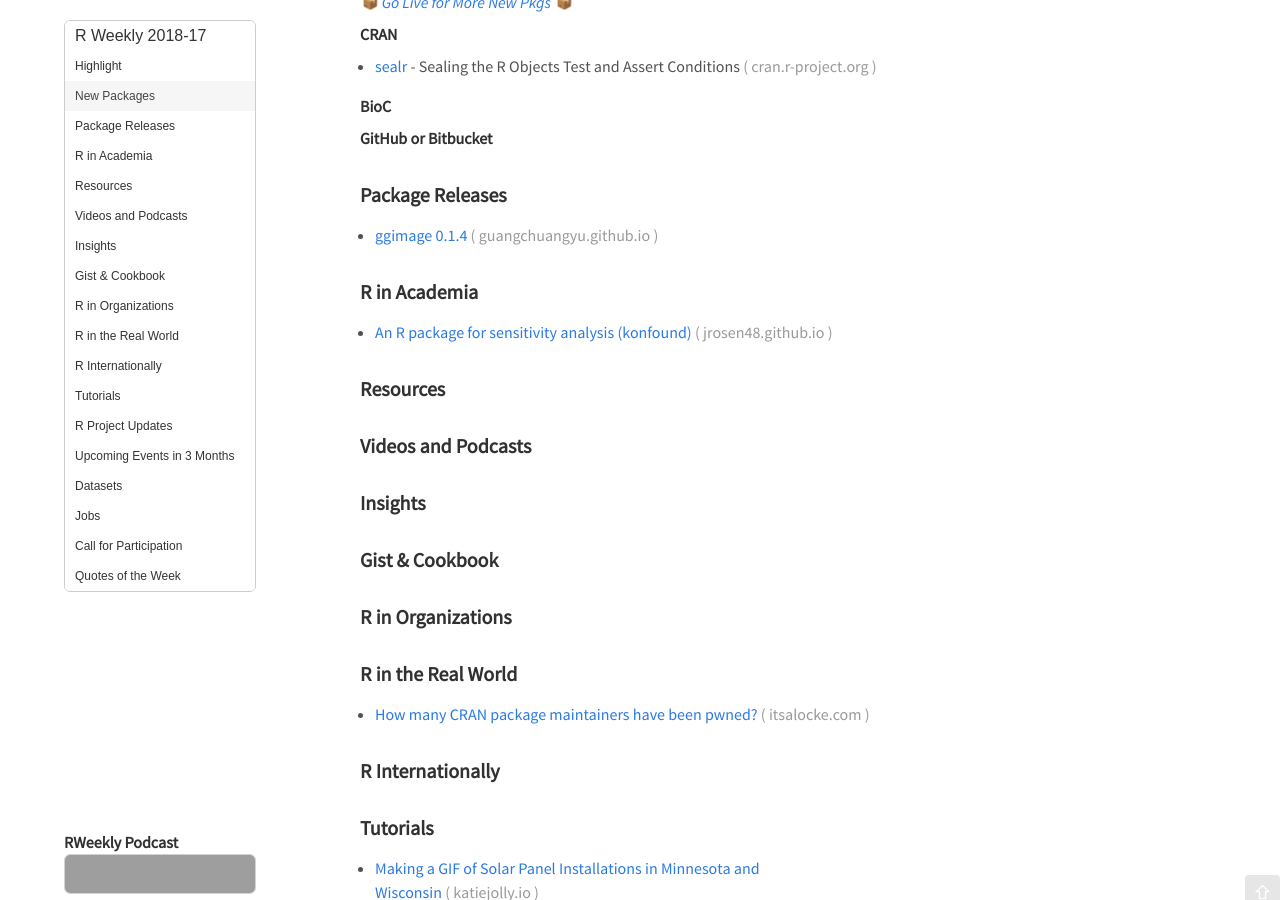
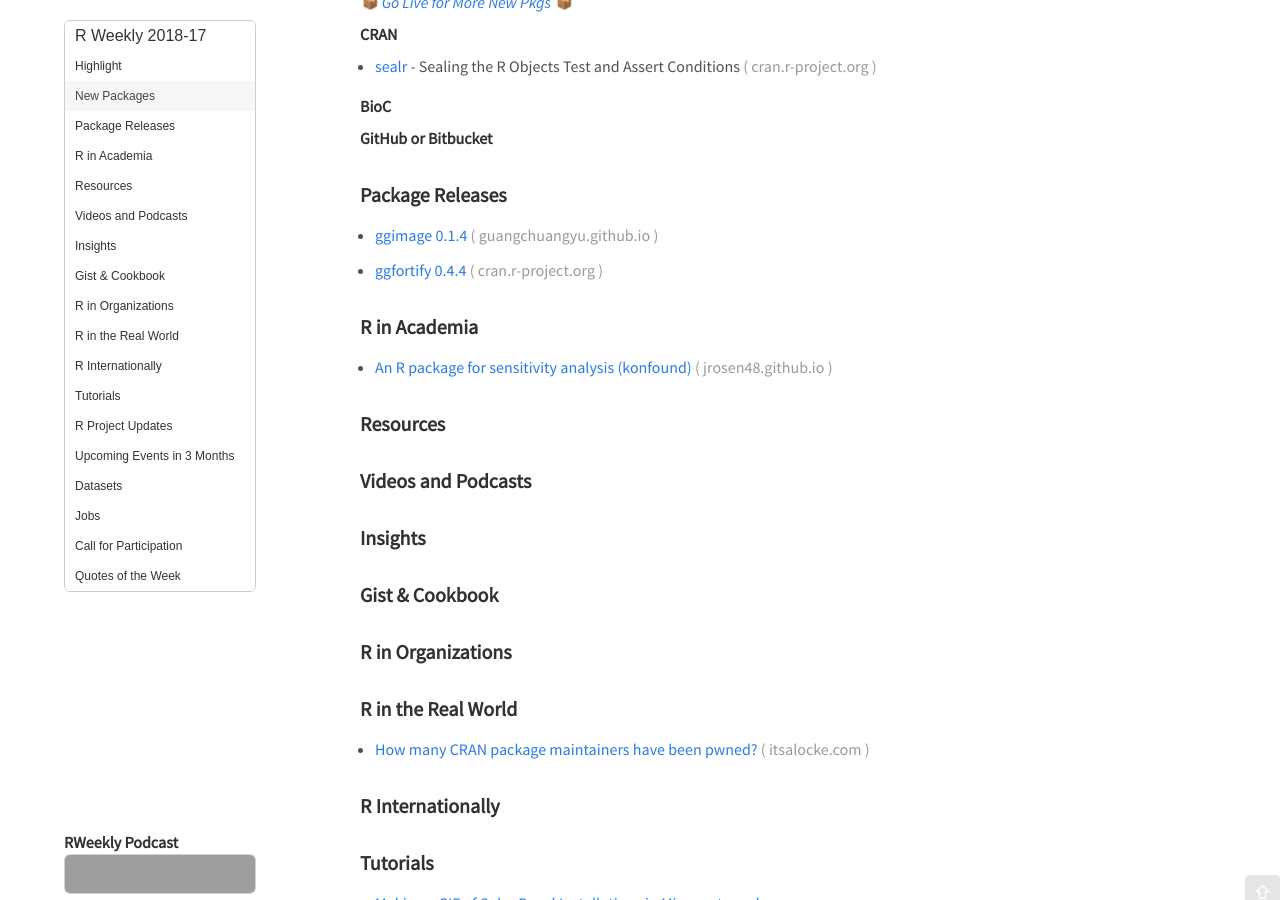
Before and after one commit to rweekly/rweekly.org, a Jekyll site: the page built from draft.md, in a window 1280 px wide and 900 px high, scrolled down 304 px. Built offline with Jekyll 4.4.1, drawn with Linux system fonts in a browser that asks for light colours; emoji names are drawn with the system emoji font; comment, search, counter and statistics services are not loaded; grey boxes are pictures that could not be loaded.

Commit message:
Added new ggfortify release

```diff
--- a/draft.md
+++ b/draft.md
@@ -30,6 +30,7 @@ Release Date: 2018-4-23
 ### Package Releases
 
 + [ggimage 0.1.4](https://guangchuangyu.github.io/2018/04/setting-ggplot2-background-with-ggbackground/)
++ [ggfortify 0.4.4](https://CRAN.R-project.org/package=ggfortify)
 
 ###  R in Academia
 
```
